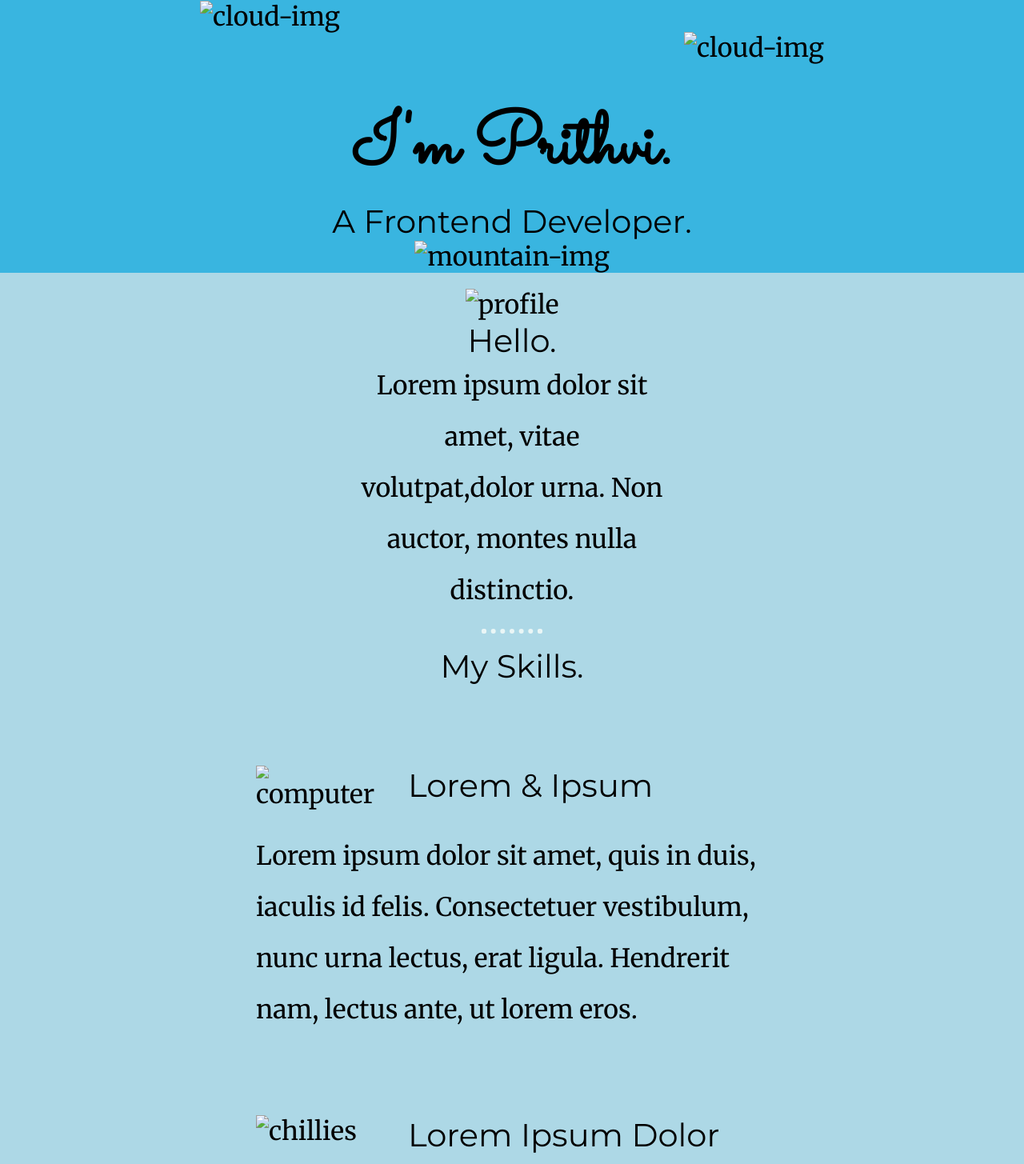
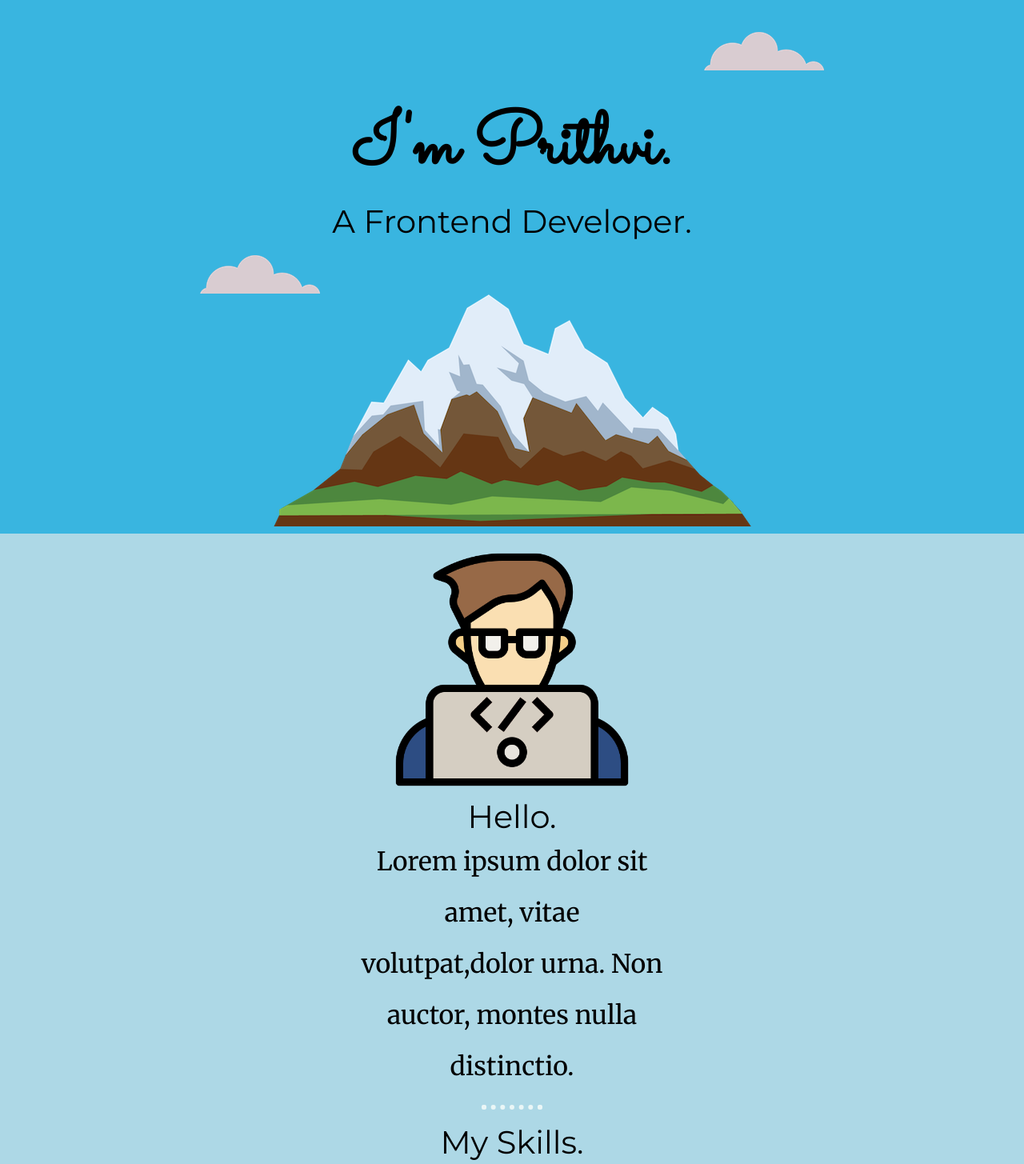
Before and after one commit to Darkdevil189/MY_FIRST_WEBPAGE, a plain HTML site: page index.html in a window 1280 px wide. Shown: the top 1455 px of the page at 80% size. Drawn offline with Linux system fonts and the light colour scheme; files that its build step writes are made by us from their sources.

Commit message:
Update index.html

```diff
--- a/index.html
+++ b/index.html
@@ -3,7 +3,7 @@
 <head>
     <meta charset="UTF-8">
     <title>Prithvi Raj Blog</title>
-    <link rel="stylesheet" type="text/css" href="CSS/style.css">
+    <link rel="stylesheet" type="text/css" href="style.css">
     <link rel="icon" href="prithvi.ico">
     <link rel="preconnect" href="https://fonts.googleapis.com">
     <link rel="preconnect" href="https://fonts.gstatic.com" crossorigin>
@@ -11,17 +11,17 @@
 </head>
 <body>
     <div class="top-container">
-        <img class="top-cloud" src="images/cloud.png" alt="cloud-img">
+        <img class="top-cloud" src="cloud.png" alt="cloud-img">
         <h1>I'm Prithvi.</h1>
         <h2>A Frontend Developer.</h2>
-        <img class="bottom-cloud" src="images/cloud.png" alt="cloud-img">
-        <img src="images/mountain.png" alt="mountain-img">
+        <img class="bottom-cloud" src="cloud.png" alt="cloud-img">
+        <img src="mountain.png" alt="mountain-img">
 
     </div>
     <div class="middle-container">
         <div class="profile">
           <img style="margin-top: 20px
-          ;" src="images/software-engineer.png" alt="profile" width="300px" height="300px">
+          ;" src="software-engineer.png" alt="profile" width="300px" height="300px">
           <h2>Hello.</h2>
           <p class="intro">Lorem ipsum dolor sit amet, vitae volutpat,dolor urna. Non auctor, montes nulla distinctio.</p>
         </div>
@@ -29,12 +29,12 @@
         <div class="skills">
           <h2>My Skills.</h2>
           <div class="skill-row">
-            <img class="code-img" src="images/computer.png" alt="computer">
+            <img class="code-img" src="computer.png" alt="computer">
             <h3>Lorem & Ipsum</h3>
             <p>Lorem ipsum dolor sit amet, quis in duis, iaculis id felis. Consectetuer vestibulum, nunc urna lectus, erat ligula. Hendrerit nam, lectus ante, ut lorem eros.</p>
           </div>
           <div class="skill-row">
-            <img class="chilli-img" src="images/chillies.png" alt="chillies">
+            <img class="chilli-img" src="chillies.png" alt="chillies">
             <h3>Lorem Ipsum Dolor</h3>
             <p>Lorem ipsum dolor sit amet, mauris sed consectetuer. Etiam et eu, bibendum interdum, lacus quis mauris. Curabitur wisi, quisque vel eu, rutrum nam.</p>
           </div>
@@ -52,7 +52,7 @@
       <div class="bottom-container">
         <a class="footer-link" href="https://www.linkedin.com/">LinkedIn</a>
         <a class="footer-link" href="https://twitter.com/">Twitter</a>
-        <a class="footer-link" href="https://www.appbrewery.co/">Website</a>
+        <a class="footer-link" href="index.html">Website</a>
         <p class="copyright">© Prithvi Raj @ Global Academy of Technology.</p>
       </div>
 
```
